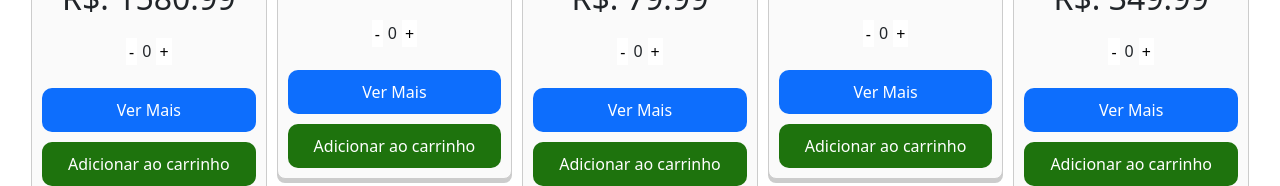
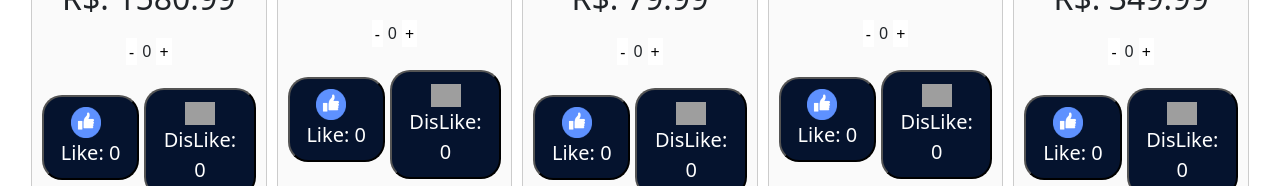
Before and after one commit to Adilson-Fernando-Neves-Ornellas/Trabalho-ReactJs-Serratec-2023.2, a React (Vite) app in the folder project-serraTec-2023.2/: page / in a window 1280 px wide. Shown: the part 614-800 px from the top of the page. Built offline with nearby package versions, Linux system fonts and the light colour scheme; data requests are answered from the project's data file; grey boxes are pictures that could not be loaded.

Commit message:
Alteracao/like/disLike

```diff
--- a/project-serraTec-2023.2/src/Paginas/ProdutoEspecifico/ProdutoEspecifico.jsx
+++ b/project-serraTec-2023.2/src/Paginas/ProdutoEspecifico/ProdutoEspecifico.jsx
@@ -4,15 +4,15 @@ import { useState, useEffect } from "react";
 import NavBar from "../../components/NavBar/NavBar";
 import "./ProdutoEspecifico.css";
 import Footer from "../../components/Footer/Footer";
-import like from "../../imagens/like.png"
-import disLike from "../../imagens/dislike.png"
+// import like from "../../imagens/like.png"
+// import disLike from "../../imagens/dislike.png"
 
 
 const ProdutoEspecifico = () => {
   const { id } = useParams()
   const [produto, setProduto] = useState("");
-  const [countLike, setCountLike] = useState(0)
-  const [countDisLike, setCountDisLike] = useState(0)
+  // const [countLike, setCountLike] = useState(0)
+  // const [countDisLike, setCountDisLike] = useState(0)
 
   const getProdutoEspecifico = async () => {
     const response = await api.get("/produtos/"+ id);
@@ -32,15 +32,15 @@ const ProdutoEspecifico = () => {
             <div className="containerInfoProd">
               <h2 className="nomeProd">{produto.nome}</h2>
               <h1 className="preçoProd">R$:{produto.preco}</h1>
-              <h3 className="qtdProd">Quantidade disponivel Restante: {produto.quantidade}</h3>
-              <button className="bttnLike" onClick={() => setCountLike((count) => count + 1)}>
+              <h3 className="qtdProd">Estoque disponivel Restante: {produto.estoque}</h3>
+              {/* <button className="bttnLike" onClick={() => setCountLike((count) => count + 1)}>
                 <img className="like" src={like} alt="like" />
                 <hi className= "likeContador">Like: {countLike}</hi>
               </button>
               <button className="bttnDisLike" onClick={() => setCountDisLike((count) => count + 1)}>
                 <img className="dislike" src={disLike} alt="dislike" />
                 <hi className= "dislikeContador">DisLike: {countDisLike}</hi>
-              </button>
+              </button> */}
               <button className="buttonCompra">Comprar</button>
             </div>
         </div>
--- a/project-serraTec-2023.2/src/Paginas/Produtos/Produtos.jsx
+++ b/project-serraTec-2023.2/src/Paginas/Produtos/Produtos.jsx
@@ -35,6 +35,8 @@ const Produtos = () => {
             estoque={produto.estoque}
             descricao={produto.descricao}
             imgurl={produto.imgurl}
+            like={produto.like}
+            disLike={produto.disLike}
           />
         ))}
       </div>
--- a/project-serraTec-2023.2/src/components/CardProdutos/CardProduto.jsx
+++ b/project-serraTec-2023.2/src/components/CardProdutos/CardProduto.jsx
@@ -1,67 +1,92 @@
-import './CardProdutos.css'
+import './CardProdutos.css';
 import { useNavigate } from "react-router-dom";
 import { useContext, useState } from "react";
 import { AuthContext } from '../../Contexto/Context';
+import likes from "../../imagens/like.png";
+import disLikes from "../../imagens/disLike.png";
 
+const CardProduto = ({ id, nome, preco, estoque, descricao, imgurl, like, disLike }) => {
+  const { setListaCarrinho, listaCarrinho, listaProduto, setTemListaCarrinho } = useContext(AuthContext);
+  const [quantidadeProd, setQuantidadeProd] = useState(0);
+  const [mensagemQuantidadeMaxPermitida, setMensagemQuantidadeMaxPermitida] = useState("");
+  const [countLike, setCountLike] = useState(0);
+  const [countDisLike, setCountDisLike] = useState(0);
+  const [clickLike, setClickLike] = useState(false);
+  const [clickDisLike, setClickDisLike] = useState(false);
 
-const CardProduto = ({id,nome,preco,estoque,descricao,imgurl}) => {
-const {setListaCarrinho, listaCarrinho,listaProduto, setTemListaCarrinho} = useContext(AuthContext)
-const [quantidadeProd,setQuantidadeProd] = useState(0)
-const [mensagemQuantidadeMaxPermitida,setmensagemQuantidadeMaxPermitida] = useState("")
+  const navigate = useNavigate();
 
-  const navigate = useNavigate()
+  function handleLike() {
+    setClickLike(!clickLike);
+    setCountLike(clickLike ? countLike - 1 : countLike + 1);
+  }
 
-  function diminuirQuantidade(){
-    if(quantidadeProd <= 0){
+  function handleDisLike() {
+    setClickDisLike(!clickDisLike);
+    setCountDisLike(clickDisLike ? countDisLike - 1 : countDisLike + 1);
+  }
 
-    }else{
-      setmensagemQuantidadeMaxPermitida("")
-      setQuantidadeProd(quantidadeProd -1)
+  function diminuirQuantidade() {
+    if (quantidadeProd <= 0) {
+
+    } else {
+      setMensagemQuantidadeMaxPermitida("");
+      setQuantidadeProd(quantidadeProd - 1);
     }
   }
-
-  function aumentarQuantidade(){
-    if(quantidadeProd >= estoque){
-      setmensagemQuantidadeMaxPermitida("Quantidade maxima em Estoque ")
-    }else{
-      setQuantidadeProd(quantidadeProd +1)
-      setmensagemQuantidadeMaxPermitida("")
+function aumentarQuantidade() {
+    if (quantidadeProd >= estoque) {
+      setMensagemQuantidadeMaxPermitida("Quantidade máxima em Estoque");
+    } else {
+      setQuantidadeProd(quantidadeProd + 1);
+      setMensagemQuantidadeMaxPermitida("");
     }
   }
 
   function pageproduto(id) {
-    navigate("/produto/"+ id)
+    navigate("/produto/" + id);
   }
 
   const adicinarAoCarrinho = (id) => {
-    const produtoSelecionado = listaProduto.find((prod) => prod.id === id);
-    const produtoASerAdicionado ={
-      ...produtoSelecionado, quantidadeProd
+    if (quantidadeProd === 0) {
+
+    } else {
+      const produtoSelecionado = listaProduto.find((prod) => prod.id === id);
+      const produtoASerAdicionado = { ...produtoSelecionado, quantidadeProd, like, disLike };
+      setListaCarrinho([...listaCarrinho, produtoASerAdicionado]);
+      setTemListaCarrinho(true);
     }
-    setListaCarrinho([...listaCarrinho, produtoASerAdicionado]);
-    setTemListaCarrinho(true);
   }
-
-  if (estoque > 0) {
+if (estoque > 0) {
     return (
       <div className="card" key={id}>
         <div className='conteinerImgProd'>
-          <img className="imgcard" src={imgurl} />
+          <img className="imgcard" src={imgurl} alt={nome} />
         </div>
         <div className='containerInfoProd'>
           <p className="nomeProd">{nome}</p>
           <p className="precoProd">R$: {preco}</p>
           <div className='conteinerButtonquantidade' >
-            <button className="buttonAlterarQuantidade" onClick={() => diminuirQuantidade()}> - </button>
+            <button className="buttonAlterarQuantidade" onClick={diminuirQuantidade}> - </button>
             <h6 className='textQuantidadeAlterada'> {quantidadeProd} </h6>
-            <button className="buttonAlterarQuantidade" onClick={() => aumentarQuantidade(id)}> + </button>
+            <button className="buttonAlterarQuantidade" onClick={aumentarQuantidade}> + </button>
           </div>
           <h6>{mensagemQuantidadeMaxPermitida}</h6>
+        </div>
+        <div className='containnerButtonLikeDislike'>
+          <button className="bttnLike" onClick={handleLike}>
+            <img className="like" src={likes} alt="like" />
+            <span className="likeContador">Like: {countLike}</span>
+          </button>
+          <button className="bttnDisLike" onClick={handleDisLike}>
+            <img className="dislike" src={disLikes} alt="dislike" />
+            <span className="dislikeContador">DisLike: {countDisLike}</span>
+          </button>
         </div>
         <button className="buttonVerMais" onClick={() => pageproduto(id)}>Ver Mais</button>
         <button className="buttonCompra" onClick={() => adicinarAoCarrinho(id)}>Adicionar ao carrinho</button>
       </div>
-      );
+    );
   } else {
     // Caso o estoque seja menor que 0, não renderize o card
     return null;
--- a/project-serraTec-2023.2/src/components/CardProdutos/CardProdutos.css
+++ b/project-serraTec-2023.2/src/components/CardProdutos/CardProdutos.css
@@ -113,3 +113,35 @@
     padding-left: 5px;
     padding-right: 5px;
 }
+.like{
+    width: 30px;
+    margin-right: 10px;
+}
+.dislike{
+    width: 30px;
+}
+.likeContador{
+    font-size: 20px;
+    color: white;
+}
+.dislikeContador{
+    font-size: 20px;
+    color: white;
+}
+.bttnLike{
+    padding: 10px;
+    border-radius: 20px;
+    background-color: #05132E;
+    margin-bottom: 10px;
+}
+.bttnDisLike{
+    padding: 10px;
+    border-radius: 20px;
+    background-color: #05132E;
+}
+.containnerButtonLikeDislike{
+    display: flex;
+    align-items: center;
+    justify-content: center;
+    gap: 5px;
+}
--- a/project-serraTec-2023.2/src/components/NavBar/NavBar.jsx
+++ b/project-serraTec-2023.2/src/components/NavBar/NavBar.jsx
@@ -11,7 +11,8 @@ import logo from '../../imagens/logo.png';
 const NavBar = () => {
   const [busca, setBusca] = useState("");
   const { listaProduto, setListaProduto } = useContext(AuthContext)
-   const { isLoggedIn,idUsuario,setIsLoggedIn } = useContext(AuthContext)
+  const { isLoggedIn,idUsuario,setIsLoggedIn } = useContext(AuthContext)
+
   const navigate = useNavigate();
 
   const desativarUsuario = () => {
@@ -20,6 +21,7 @@ const NavBar = () => {
   const mostrarTodosProdutos = () =>{
     getProdutos();
     setBusca('');
+    navigate("/");
   }
   const pagePedidos = () =>{
     navigate("/pedidos/"+idUsuario);
```
Also changed, not shown: project-serraTec-2023.2/db.json, project-serraTec-2023.2/src/Contexto/Context.jsx (line endings or trailing spaces).
